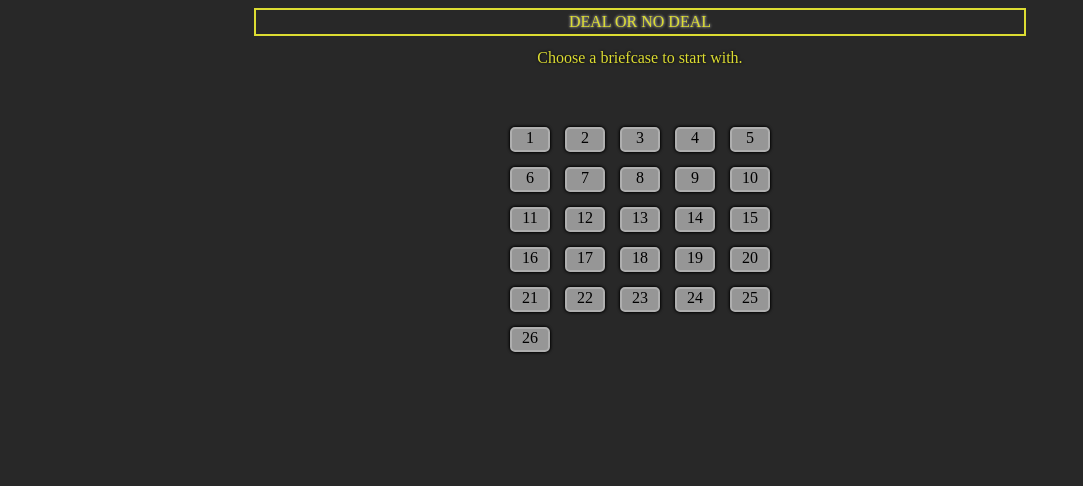
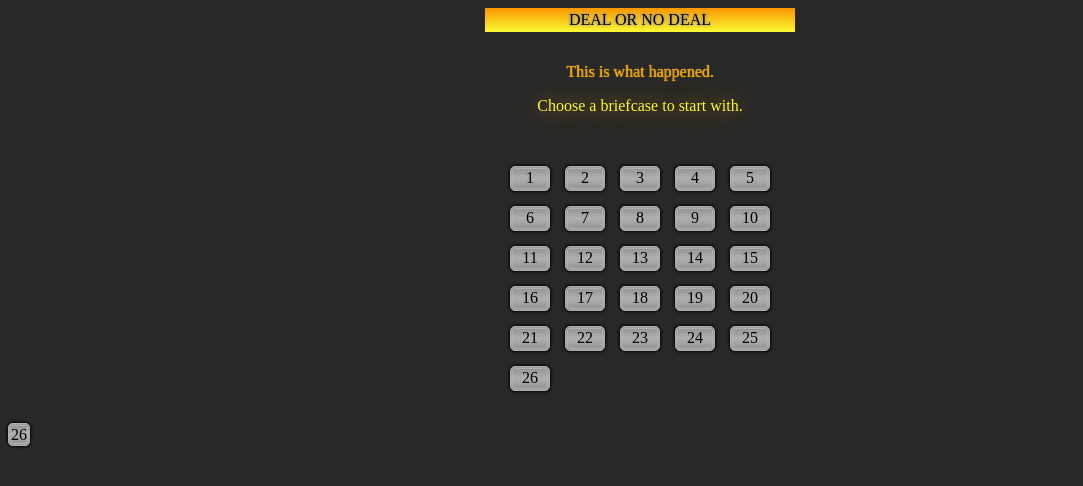
Before and after one commit to RyanKHawkins/Deal-or-No-Deal, a plain HTML site: page index.html in a window 1280 px wide. Shown: the whole page, without its empty margins (0-1083 px from the left). Drawn offline with Linux system fonts and the light colour scheme.

Commit message:
Updated CSS and changed some variables to add a second messaging div.

```diff
--- a/index.html
+++ b/index.html
@@ -9,7 +9,8 @@
   <body>
     <header>DEAL OR NO DEAL</header>
     <div id="message_area">
-        <p id="message">Choose a briefcase to start with.</p>
+        <p id="message" class="messages">This is what happened.</p>
+        <p id="instructions" class="messages">Choose a briefcase to start with.</p>
     </div>
     <div id="briefcase_area">
         <div class="briefcases" id="1">1</div>
@@ -38,7 +39,9 @@
         <div class="briefcases" id="24">24</div>
         <div class="briefcases" id="26">25</div>
         <div class="briefcases" id="26">26</div>
-
+    </div>
+    <div>
+        <div class="briefcases">26</div>
     </div>
     <script src="script.js"></script>
   </body>
--- a/script.js
+++ b/script.js
@@ -10,7 +10,7 @@ const $$ = (q) => [...document.querySelectorAll(q)]
 // Set variables.
 const header = $("header")
 const briefcases = $$(".briefcases")
-const message = $("#message")
+const instructions = $("#instructions")
 
 
 // Set event listeners.
@@ -27,21 +27,35 @@ window.onload = () => {
     playGame();
 }
 
-
+let briefcasesSelected = []
+let firstCase = ""
+const ORIGINALMESSAGE = "Let's plays Deal or No Deal"
+const ORIGINALINSTRUCTIONS = "Choose a briefcase to start with."
 
 // Start the logic.
 
 function playGame() {
+    firstCase = ""
     briefcases.forEach((e) => e.style.display = "initial")
     let round = 1
-    let briefcasesSelected = []
+    briefcasesSelected = []
     console.log("Started game.")
     let offerAccepted = false;
+    instructions.innerText = ORIGINALINSTRUCTIONS
+
+
 
 }
 
 function chooseBriefcase(briefcase, round = 1) {
-    briefcase.style.display = "none"
+
+    if (briefcasesSelected.length == 0) {
+        firstCase = briefcase;
+        instructions.innerText = `You chose briefcase #${firstCase.id}.`
+    }
+    briefcase.style.display = "none";
+    briefcasesSelected.push(briefcase.id);
+    console.log(`Cases selected:  ${briefcasesSelected}`)
 }
 
 function getBankOffer(round, highestCaseAmount) {
--- a/style.css
+++ b/style.css
@@ -1,8 +1,10 @@
 
 :root {
-    --dark_yellow:  rgb(220, 220, 50);
+    --orange:  rgb(250, 150, 0);
+    --yellow:  rgb(250, 250, 50);
     --dark_bg:  rgb(40, 40, 40);
     --med_gray: rgb(150, 150, 150);
+    --dark_gray:  rgb(100, 100, 100);
     --light_gray:  rgb(175, 175, 175)
 }
 
@@ -11,39 +13,55 @@ body {
     user-select: none;
 }
 header {
-    width:  60%;
+    //width:  60%;
+    width:  300px;
     margin: 5px auto;
+    background: linear-gradient(var(--orange), var(--yellow));
     text-align: center;
     text-shadow: .25px .25px 3px var(--med_gray),
                 -.25px -.25px 3px var(--med_gray);
-    color:  var(--dark_yellow);
-    border:  2.5px double var(--dark_yellow);
+    color:  blac;
     padding:  3px 5px;
 }
 
+#message_area {
+    //width:  60%;
+    width:  300px;
+    //height:  50px;
+    margin: 15px auto;
+    //background-color: var(--med_gray);
+    padding:  .05px;
+    text-align:  center;
+}
+
 #message {
-    width:  60%;
-    height:  50px;
-    margin: 10px auto;
-    //background-color: var(--med_gray);
-    padding:  3px 5px;
-    color:  var(--dark_yellow);
-    text-shadow: .25px .25px 3px black;
-    text-align: center;
+    color:  var(--orange);
+    text-shadow: .25px .25px 1px var(--yellow)
+}
+
+#instructions {
+    color:   var(--yellow);
+    text-shadow: .25px .25px 25px var(--orange)
 }
 
 #briefcase_area {
-    margin: 25px;
+    margin: 25px auto;
+    width: 275px;
     display: grid;
     grid-template-columns: repeat(5, 40px);
     grid-template-rows: repeat(6, 25px);
     grid-gap:  15px;
     justify-content: center;
+    padding:  10px;
+    border-radius: 5px;
+    //box-shadow: .25px .25px 10px var(--yellow),
+                -.25px -.25px 10px var(--orange);
 }
 
 .briefcases {
-    background-color:  var(--med_gray);
-    border: 2px solid var(--light_gray);
+    //background-color:  var(--med_gray);
+    background:  linear-gradient(var(--med_gray), var(--light_gray), var(--med_gray));
+    border: 3px double var(--light_gray);
     text-align: center;
     border-radius: 5px;
     box-shadow: .5px .5px 3px black,
@@ -51,9 +69,8 @@ header {
 }
 
 .briefcases:hover {
-    border-color: var(--dark_yellow);
-    transform: scale(1.05);
-    box-shadow: .5px .5px 5px black,
-            -.5px -.5px 5px black;
-    //color:  var(--light_gray)
+    transform: scale(1.1);
+    border-color: var(--dark_gray);
+    box-shadow: .5px .5px 5px var(--light_gray),
+            -.5px -.5px 5px var(--light_gray);
 }
```
